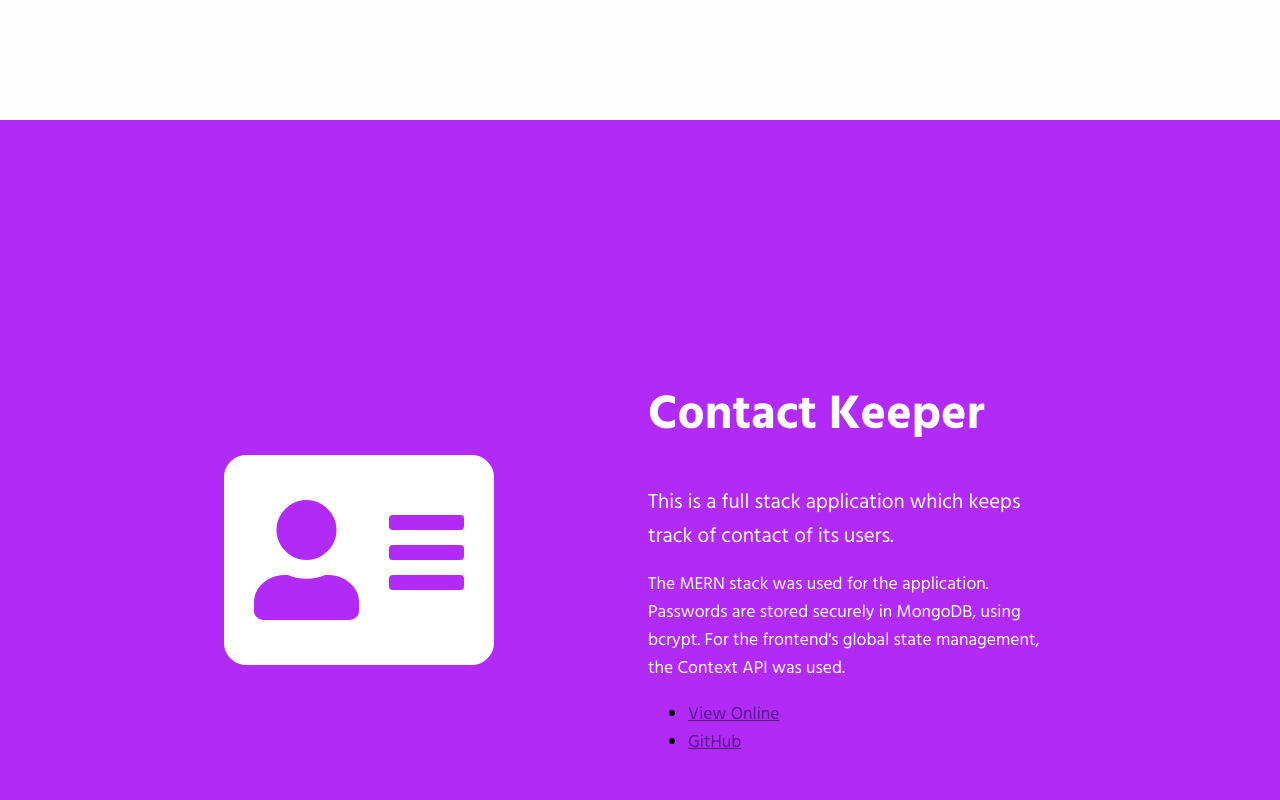
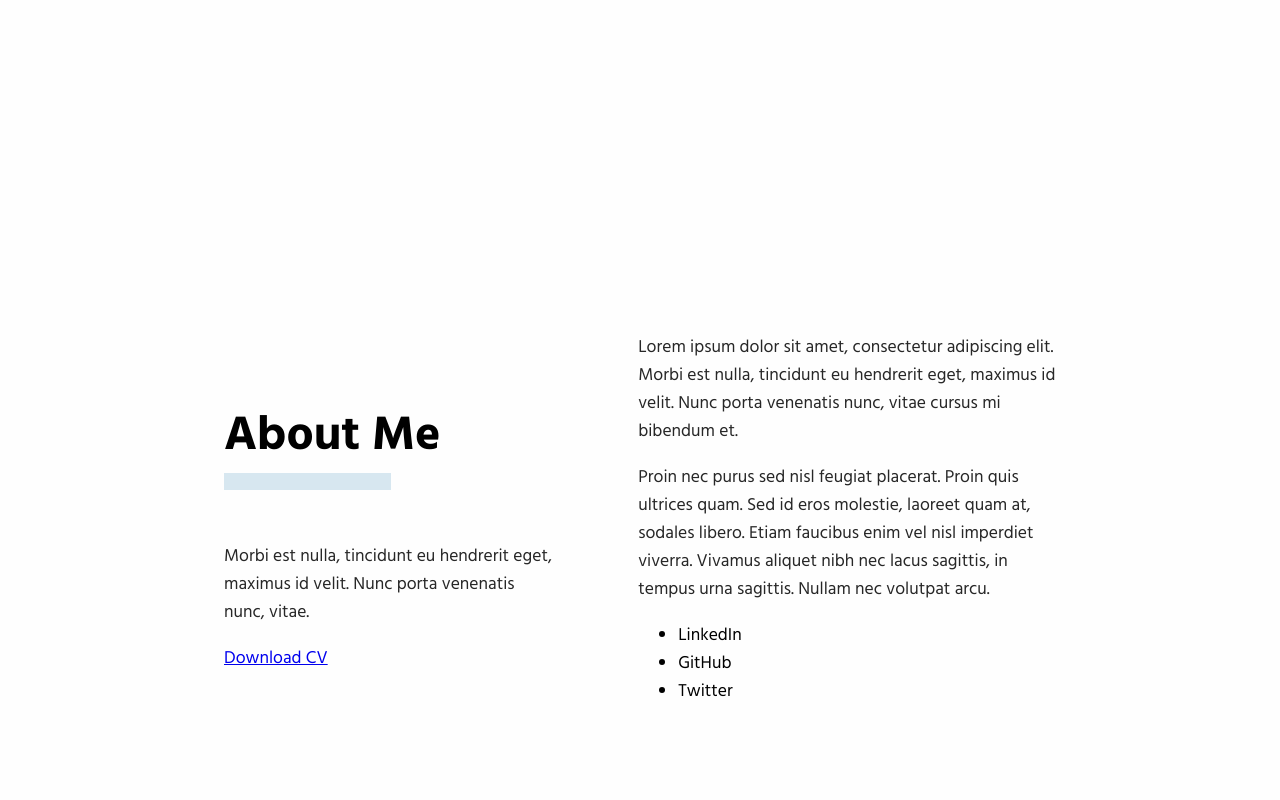
Before and after one commit to danielagg/typewriter-landing, a React (Create React App) app: page / in a window 1280 px wide. Shown: the part 680-1480 px from the top of the page. Built offline with nearby package versions, Linux system fonts and the light colour scheme.

Commit message:
Temporary removed portfolio items

```diff
--- a/src/App.js
+++ b/src/App.js
@@ -12,7 +12,7 @@ function App() {
     <>
       <CookiesProvider>
         <Landing />
-        <PortoflioWrapper />
+        {/* <PortoflioWrapper /> */}
         <About />
       </CookiesProvider>
     </>
```
